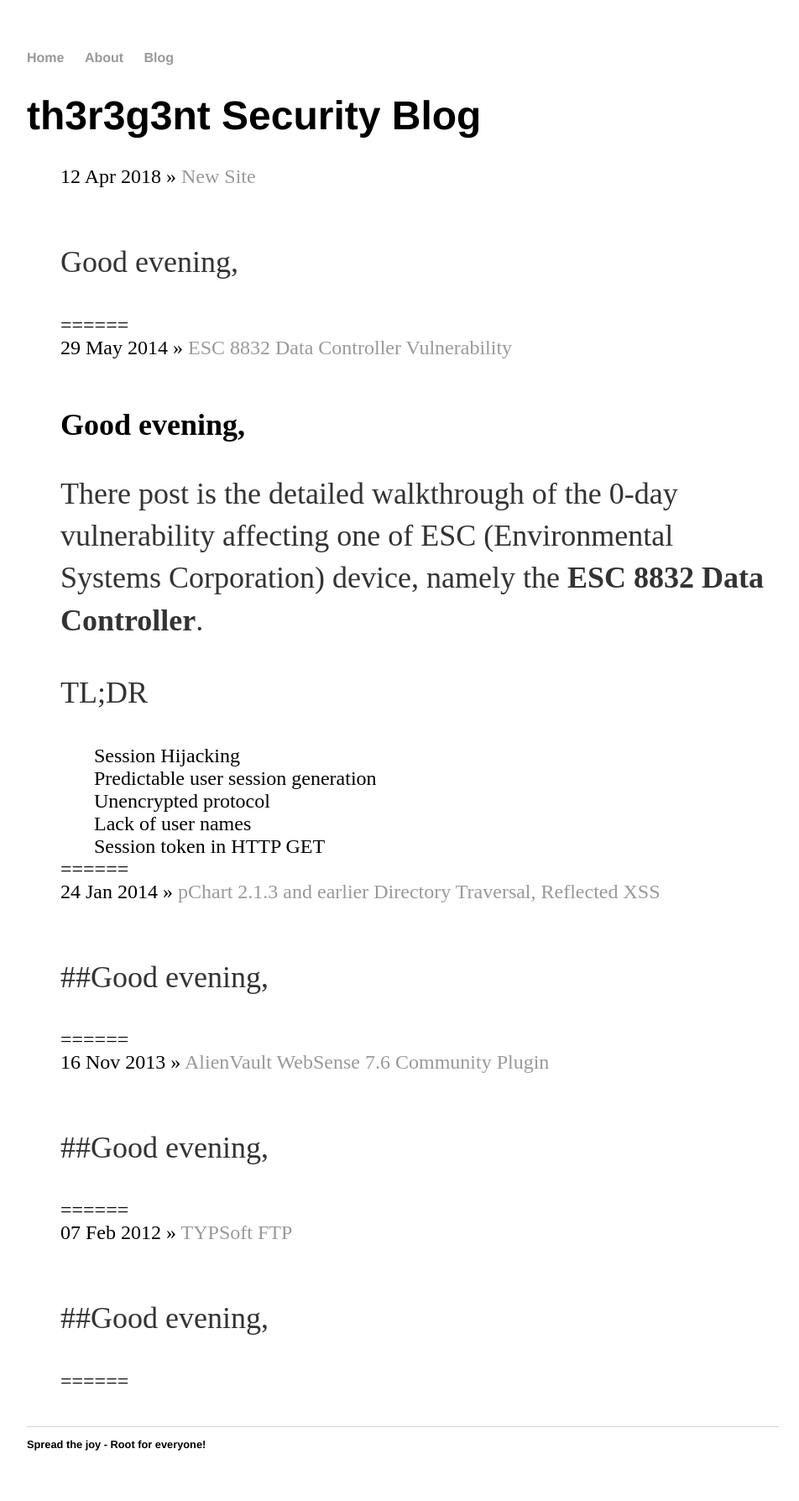
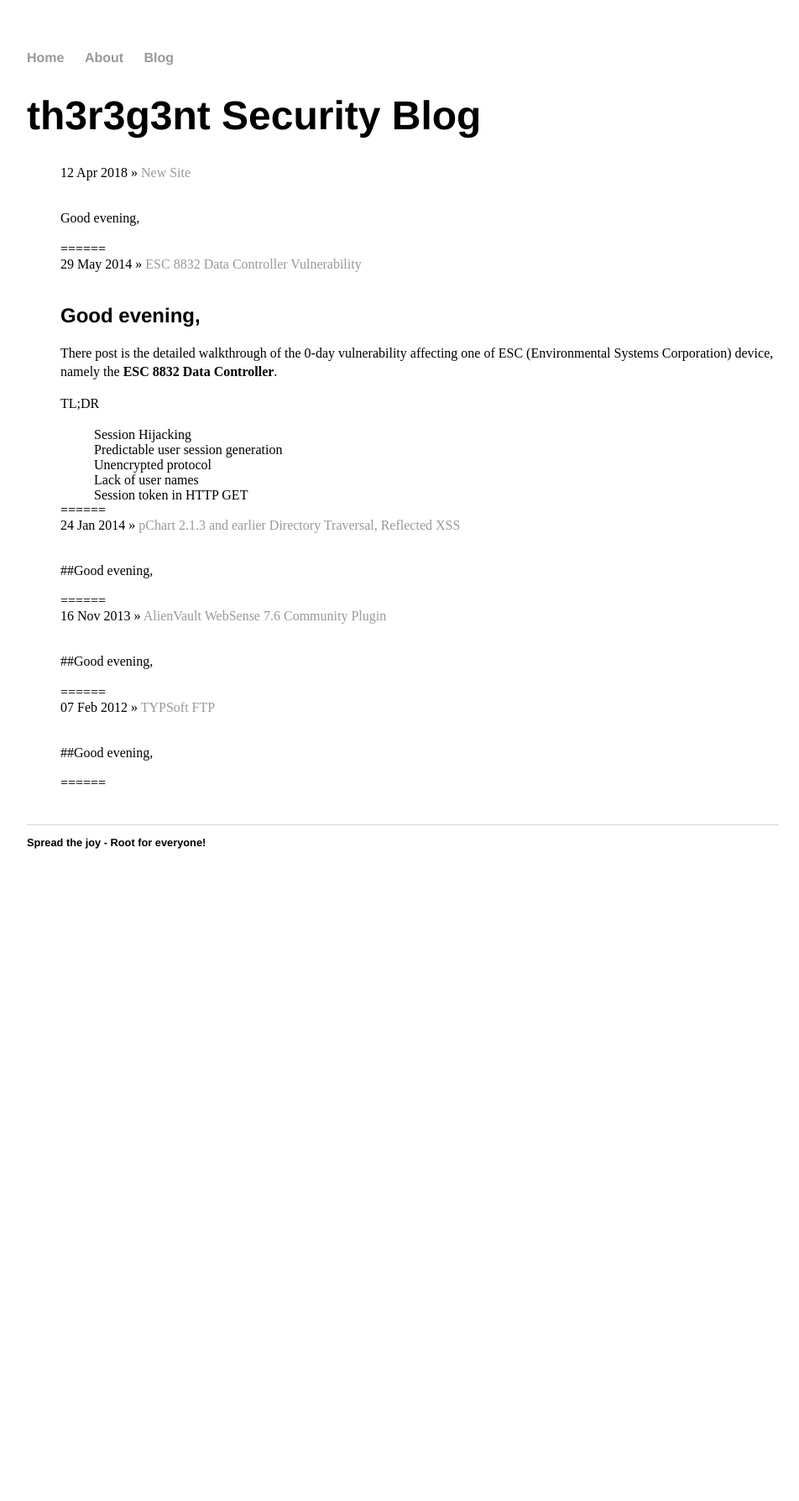
Before and after one commit to Th3R3g3nt/th3r3g3nt.github.io, a Jekyll site: the page built from blog/index.html, in a window 1280 px wide. Shown: the whole page at 84% size, without its empty margins (160-1112 px from the left). Built offline with Jekyll 4.4.1, drawn with Linux system fonts in a browser that asks for light colours; after the commit the page ends 1071 px from its top, so only the background shows below that.

Commit message:
Update main.css

```diff
--- a/css/main.css
+++ b/css/main.css
@@ -1,33 +1,46 @@
 body {
     margin: 60px auto;
     width: 70%;
+    font-size: 1em;
 }
+
 nav ul, footer ul {
     font-family:'Helvetica', 'Arial', 'Sans-Serif';
     padding: 0px;
     list-style: none;
     font-weight: bold;
+    font-size: 1em;
 }
+
 nav ul li, footer ul li {
     display: inline;
     margin-right: 20px;
 }
+
 a {
     text-decoration: none;
     color: #999;
 }
+
 a:hover {
     text-decoration: underline;
 }
+
 h1 {
     font-size: 3em;
     font-family:'Helvetica', 'Arial', 'Sans-Serif';
 }
+
+h2 {
+    font-size: 1.5em;
+    font-family:'Helvetica', 'Arial', 'Sans-Serif';
+}
+
 p {
-    font-size: 1.5em;
-    line-height: 1.4em;
-    color: #333;
+  font-size: 1em;
+  line-height: 1.4em;
 }
+
 footer {
     border-top: 1px solid #d5d5d5;
     font-size: .8em;
@@ -35,9 +48,10 @@ footer {
 
 ul.posts {
     margin: 20px auto 40px;
-    font-size: 1.5em;
+    font-size: 1em;
 }
 
 ul.posts li {
+    font-size: 1em;
     list-style: none;
 }
```
